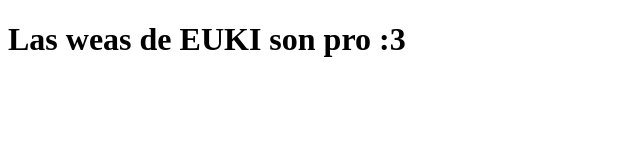
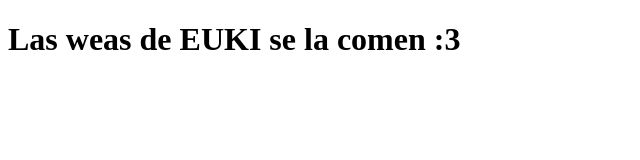
Before and after one commit to Chino-sama/Weas, a plain HTML site: page index.html in a window 1280 px wide. Shown: the whole page, without its empty margins (0-640 px from the left). Drawn offline with Linux system fonts and the light colour scheme.

Commit message:
Las weadas

```diff
--- a/index.html
+++ b/index.html
@@ -4,6 +4,6 @@
 	<title>Weas</title>
 </head>
 <body>
-	<h1>Las weas de EUKI son pro :3</h1>
+	<h1>Las weas de EUKI se la comen :3</h1>
 </body>
 </html>
```
